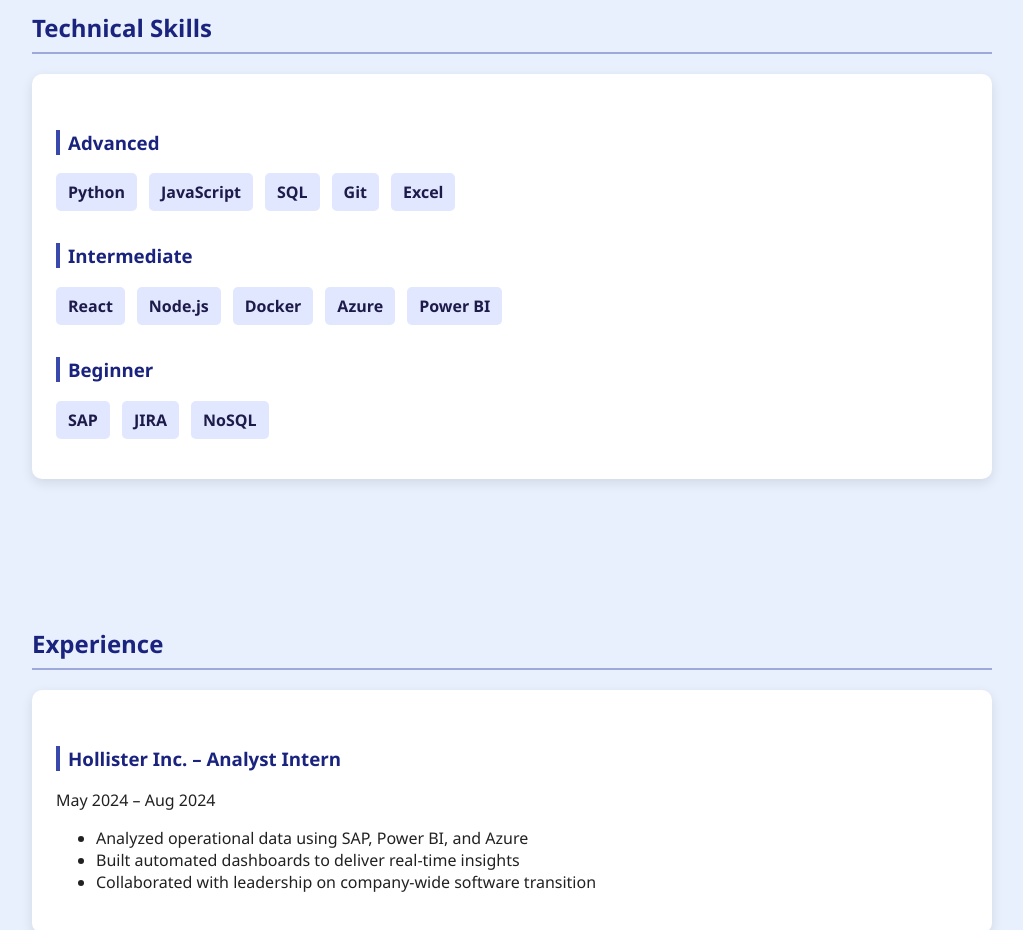
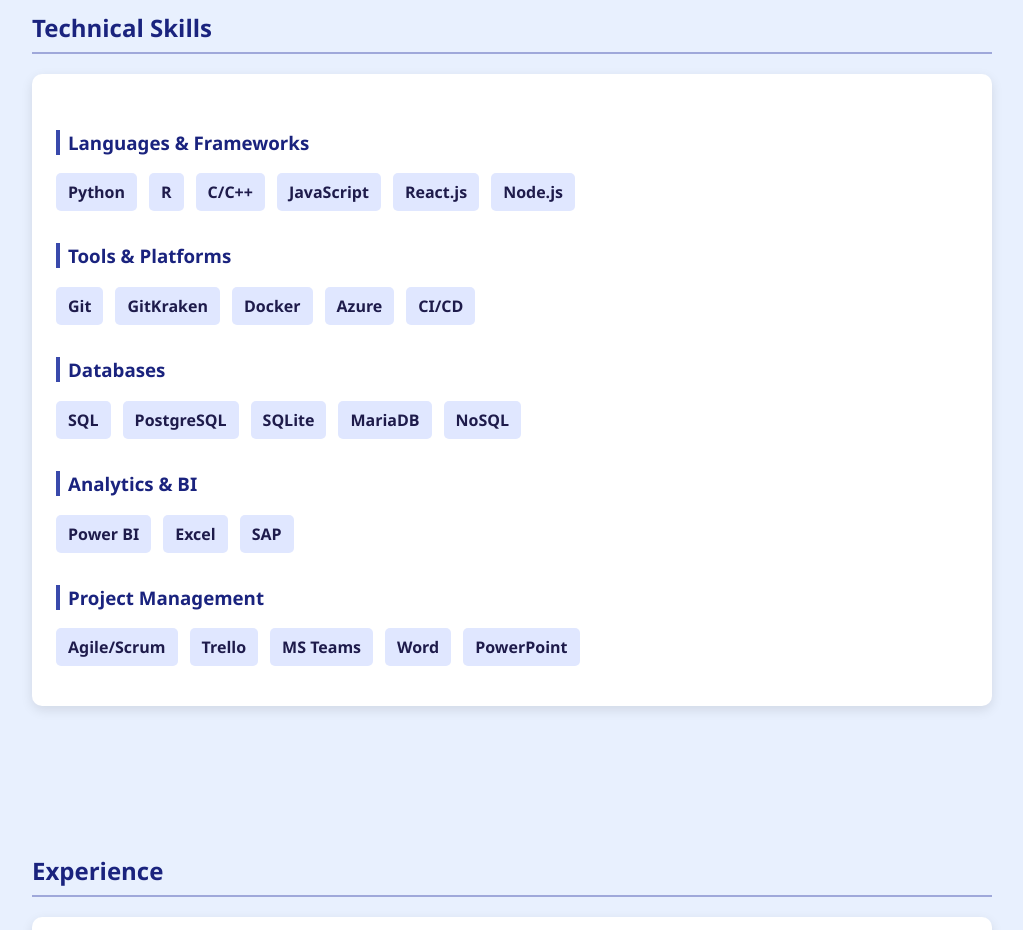
Before and after one commit to Jhoop18/jhoop18.github.io, a plain HTML site: page index.html in a window 1280 px wide. Shown: the part 1220-2150 px from the top of the page, without its empty margins (128-1151 px from the left). Drawn offline with Linux system fonts and the light colour scheme.

Commit message:
updated skills

```diff
--- a/index.html
+++ b/index.html
@@ -58,32 +58,54 @@
   <section id="skills" class="section">
     <h2>Technical Skills</h2>
     <div class="card">
-      <h3>Advanced</h3>
+
+      <h3>Languages & Frameworks</h3>
       <ul class="skill-list">
         <li>Python</li>
+        <li>R</li>
+        <li>C/C++</li>
         <li>JavaScript</li>
-        <li>SQL</li>
-        <li>Git</li>
-        <li>Excel</li>
+        <li>React.js</li>
+        <li>Node.js</li>
       </ul>
 
-      <h3>Intermediate</h3>
+      <h3>Tools & Platforms</h3>
       <ul class="skill-list">
-        <li>React</li>
-        <li>Node.js</li>
+        <li>Git</li>
+        <li>GitKraken</li>
         <li>Docker</li>
         <li>Azure</li>
-        <li>Power BI</li>
+        <li>CI/CD</li>
       </ul>
 
-      <h3>Beginner</h3>
+      <h3>Databases</h3>
       <ul class="skill-list">
-        <li>SAP</li>
-        <li>JIRA</li>
+        <li>SQL</li>
+        <li>PostgreSQL</li>
+        <li>SQLite</li>
+        <li>MariaDB</li>
         <li>NoSQL</li>
       </ul>
+
+      <h3>Analytics & BI</h3>
+      <ul class="skill-list">
+        <li>Power BI</li>
+        <li>Excel</li>
+        <li>SAP</li>
+      </ul>
+
+      <h3>Project Management</h3>
+      <ul class="skill-list">
+        <li>Agile/Scrum</li>
+        <li>Trello</li>
+        <li>MS Teams</li>
+        <li>Word</li>
+        <li>PowerPoint</li>
+      </ul>
+
     </div>
   </section>
+
 
 
   <section id="experience" class="section">
```
